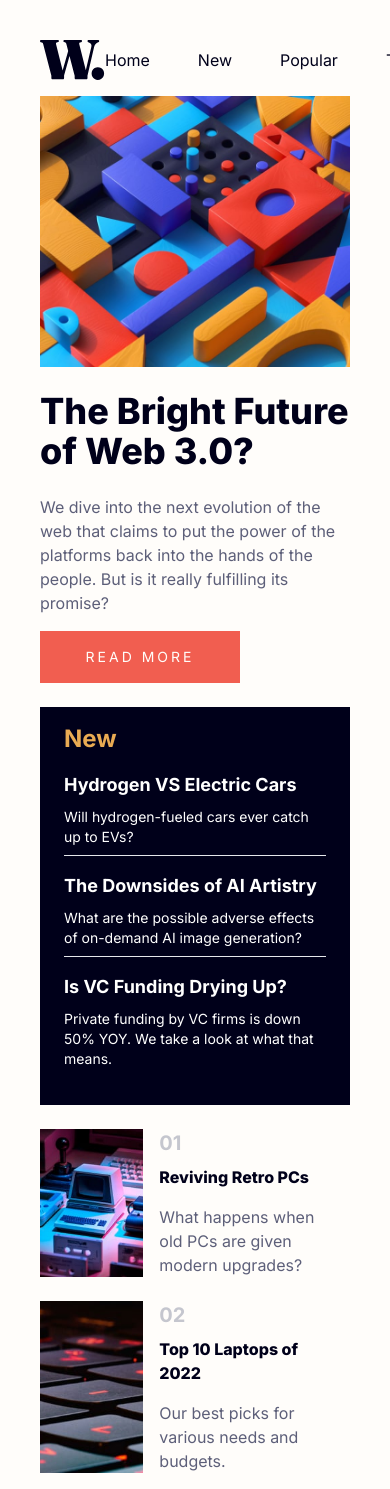
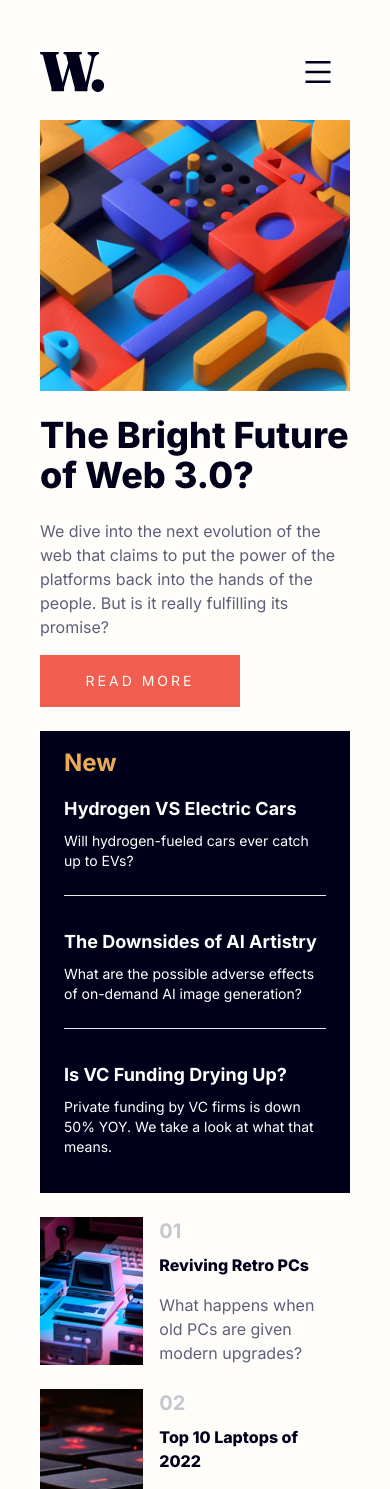
Before and after one commit to intanaarabi/news-homepage, a React (Vite) app: page / in a window 390 px wide. Shown: the top 1489 px of the page. Built offline with nearby package versions, Linux system fonts and the light colour scheme.

Commit message:
Completed mobile navigation

```diff
--- a/package.json
+++ b/package.json
@@ -11,7 +11,8 @@
   },
   "dependencies": {
     "react": "^18.2.0",
-    "react-dom": "^18.2.0"
+    "react-dom": "^18.2.0",
+    "react-icons": "^4.11.0"
   },
   "devDependencies": {
     "@types/react": "^18.2.15",
--- a/src/components/Content.jsx
+++ b/src/components/Content.jsx
@@ -31,12 +31,12 @@ function New() {
             <div className="flex flex-col gap-2">
                 <a className={articleLinkClassName} href="/">Hydrogen VS Electric Cars</a>
                 <p className={articlePreviewClassName} href="/">Will hydrogen-fueled cars ever catch up to EVs?</p>
-                <hr className="md:my-2 xl:my-4"></hr>
+                <hr className="my-4 md:my-2 xl:my-4"></hr>
             </div>
             <div className="flex flex-col gap-2">
                 <a className={articleLinkClassName} href="/">The Downsides of AI Artistry</a>
                 <p className={articlePreviewClassName} href="/">What are the possible adverse effects of on-demand AI image generation?</p>
-                <hr className="md:my-2 xl:my-4"></hr>
+                <hr className="my-4  a7a remd:my-2 xl:my-4"></hr>
             </div>
             <div className="flex flex-col gap-2 mb-5">
                 <a className={articleLinkClassName} href="/">Is VC Funding Drying Up?</a>
@@ -65,7 +65,7 @@ function Content() {
                                 We dive into the next evolution of the web that claims to put the power of the platforms back into the hands of the people. But is it really fulfilling its promise?
                             </p>
                             <div className="h-4 xl:h-10"></div>
-                            <button className="bg-primary-soft-red text-neutral-off-white hover:bg-neutral-very-dark-blue transition-hover duration-300 tracking-[3px] lg:tracking-[5px] uppercase  py-4 md:py-1 xl:py-3 xl:px-4 2xl:py-4 text-sm md:text-[8px] xl:text-[10px] 2xl:text-xs w-[200px] md:w-[100px] lg:w-[125px] xl:w-[150px] 2xl:w-[200px]">Read More</button>
+                            <button className="max-w-[100%] bg-primary-soft-red text-neutral-off-white hover:bg-neutral-very-dark-blue transition-hover duration-300 tracking-[3px] lg:tracking-[5px] uppercase  py-4 md:py-1 xl:py-3 xl:px-4 2xl:py-4 text-sm md:text-[8px] xl:text-[10px] 2xl:text-xs w-[200px] md:w-[100px] lg:w-[125px] xl:w-[150px] 2xl:w-[200px]">Read More</button>
                         </div>
                     </div>
                     <div className="row-span-3 col-span-1">
--- a/src/components/Navbar.jsx
+++ b/src/components/Navbar.jsx
@@ -1,4 +1,57 @@
+import { useState } from "react";
+import { AiOutlineMenu, AiOutlineClose } from "react-icons/ai"
+
+
+function MobileNav() {
+    const [isOpen, setIsOpen] = useState(false);
+
+    const toggleMenu = () => {
+      setIsOpen(!isOpen);
+    };
+
+    const mobileNavLink = "p-4 block font-regular"
+
+    return (
+      <div className="relative ">
+        <button onClick={toggleMenu} className="p-4">
+         <AiOutlineMenu size="32"/>
+        </button>
+
+        {/* Menu overlay */}
+        {isOpen && (
+          <div className="fixed inset-0 bg-gray-600 bg-opacity-50 z-50" onClick={toggleMenu}></div>
+        )}
+
+        {/* Menu content */}
+        <div
+          className={`fixed top-0 right-0 h-full z-50 transform ${isOpen ? 'translate-x-0' : 'translate-x-full'} transition-transform duration-300 ease-in-out w-[250px] bg-neutral-off-white`}
+        >
+          <div className="flex flex-col">
+            {/* Close button */}
+            <div className="flex">
+                <div className="flex-grow"></div>
+                <button onClick={toggleMenu} className="p-4">
+                    <AiOutlineClose size="32"  className="text-neutral-dark-grayish-blue"/>
+                </button>
+            </div>
+
+            {/* Add your navigation links/items here */}
+            <nav>
+              {/* Example navigation content here - customize as needed */}
+                <a href="/" className={mobileNavLink}>Home</a>
+                <a href="/" className={mobileNavLink}>New</a>
+                <a href="/" className={mobileNavLink}>Popular</a>
+                <a href="/" className={mobileNavLink}>Trending</a>
+                <a href="/" className={mobileNavLink}>Categories</a>
+            </nav>
+          </div>
+        </div>
+      </div>
+    );
+}
+
 const navbarLinkClassName = "hover:text-primary-soft-red transition-hover duration-300 md:text-xs xl:text-base 2xl:text-lg"
+
 
 function Navbar() {
     return (
@@ -12,6 +65,7 @@ function Navbar() {
         ">
             <img alt="News Page Icon" src="./images/logo.svg" className="md:w-8 lg:w-10 xl:w-12 2xl:w-auto"></img>
             <div className="flex-grow"></div>
+            <div className="md:block hidden">
                 <div className="flex flex-row gap-12">
                     <a href="/" className={navbarLinkClassName}>Home</a>
                     <a href="/" className={navbarLinkClassName}>New</a>
@@ -20,6 +74,12 @@ function Navbar() {
                     <a href="/" className={navbarLinkClassName}>Categories</a>
                 </div>
             </div>
+            <div className="md:hidden block">
+            <MobileNav/>
+            </div>
+
+
+        </div>
     )
 }
 
```
Also changed, not shown: 1 other file (tests, documents, lock files or other folders). Lines whose indentation alone changed are shown as unchanged.
